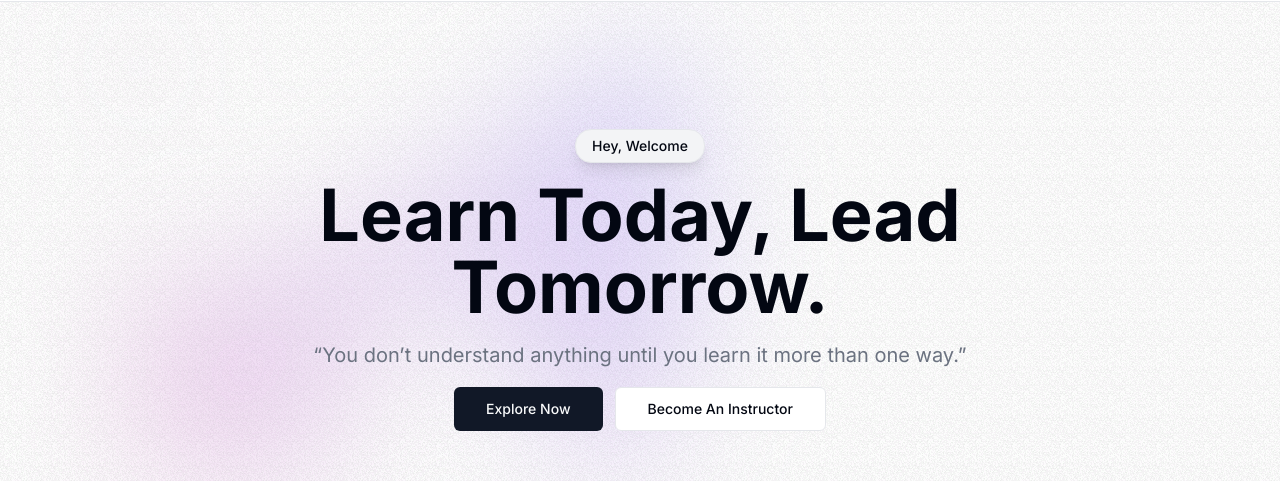
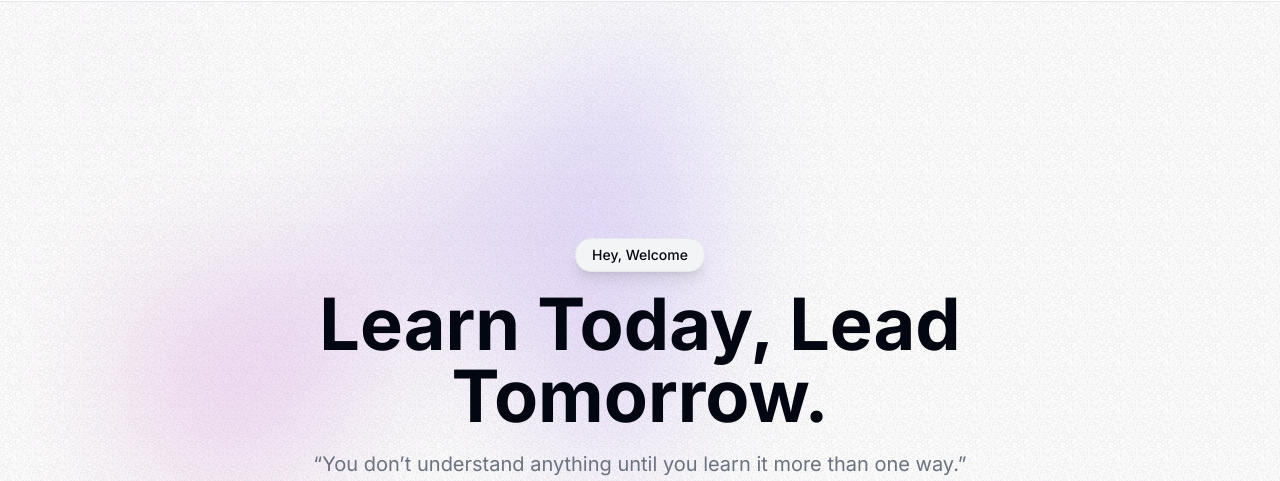
Before and after one commit to The-BlackShadoww/educonnect-2, a Next.js app: page / in a window 1280 px wide. Shown: the part 79-560 px from the top of the page. Built offline with nearby package versions, Linux system fonts and the light colour scheme; no server answers; the database is empty.

Commit message:
made a simple change in hero section

```diff
--- a/app/(main)/page.js
+++ b/app/(main)/page.js
@@ -17,10 +17,10 @@ const HomePage = async () => {
     return (
         <>
             <section className="space-y-6 pb-8 pt-6 md:pb-12 md:pt-10 lg:py-32 grainy">
-                <div className="container flex max-w-[64rem] flex-col items-center gap-4 text-center relative isolate">
+                <div className="container flex max-w-[64rem] h-[65vh] flex-col items-center justify-center gap-4 text-center relative isolate">
                     <div
                         aria-hidden="true"
-                        className="pointer-events-none absolute inset-x-0 -top-40 -z-10 transform-gpu overflow-hidden blur-3xl sm:-top-80"
+                        className="pointer-events-none absolute inset-x-0 -top-60 -z-10 transform-gpu overflow-hidden blur-3xl sm:-top-80"
                     >
                         <div
                             style={{
```
